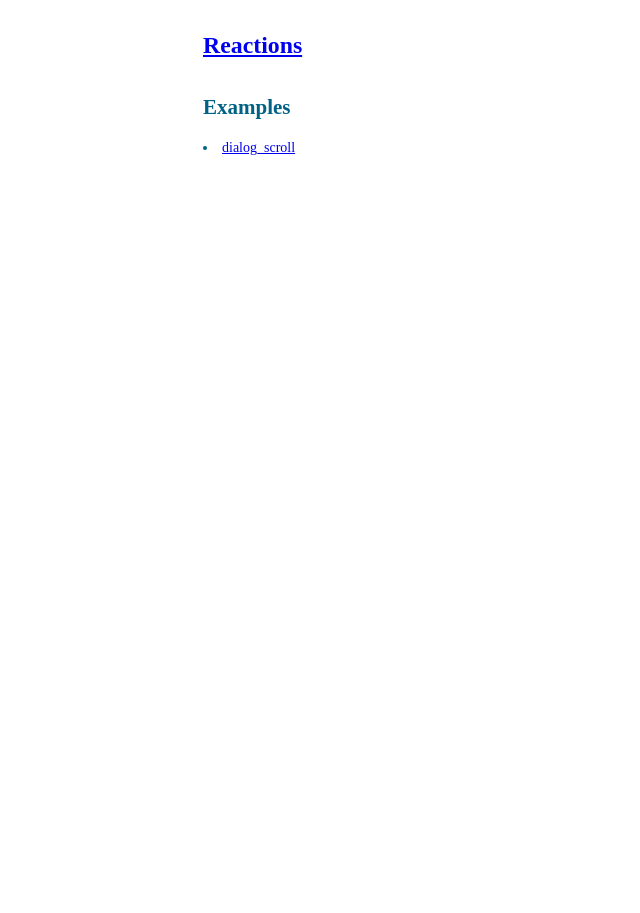
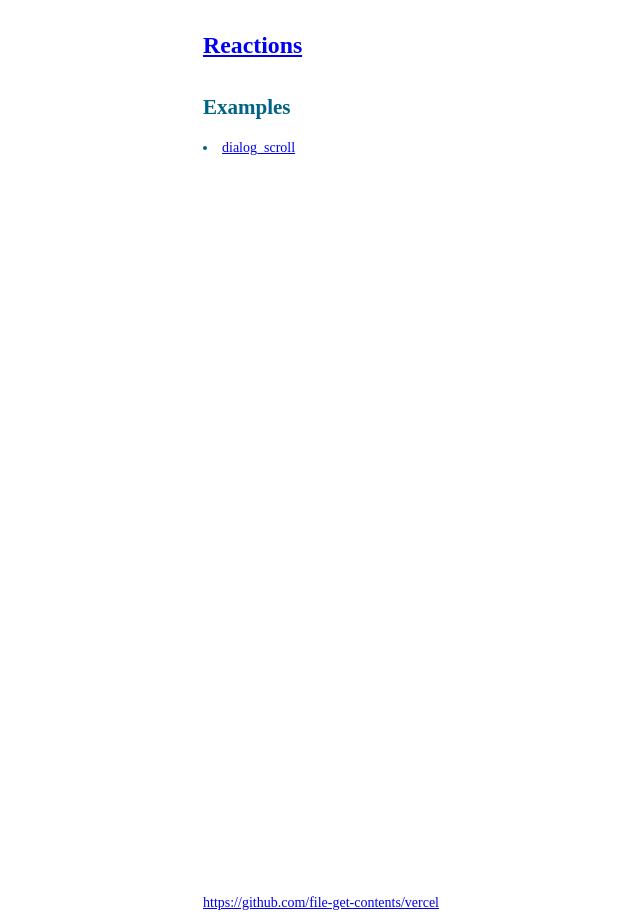
Before and after one commit to file-get-contents/vercel, a Next.js app: page / in a window 1280 px wide. Shown: the whole page, without its empty margins (157-797 px from the left). Before the commit the page ends 892 px from the top, so only its background shows below. Built offline with nearby package versions, Linux system fonts and the light colour scheme.

Commit message:
add footer

```diff
--- a/pages/_document.tsx
+++ b/pages/_document.tsx
@@ -13,6 +13,7 @@ export default function Document() {
                     <h1><Link href="/">Reactions</Link></h1>
                 </header>
                 <Main />
+                <footer><a href="https://github.com/file-get-contents/vercel">https://github.com/file-get-contents/vercel</a></footer>
                 <NextScript />
             </body>
         </Html>
```
